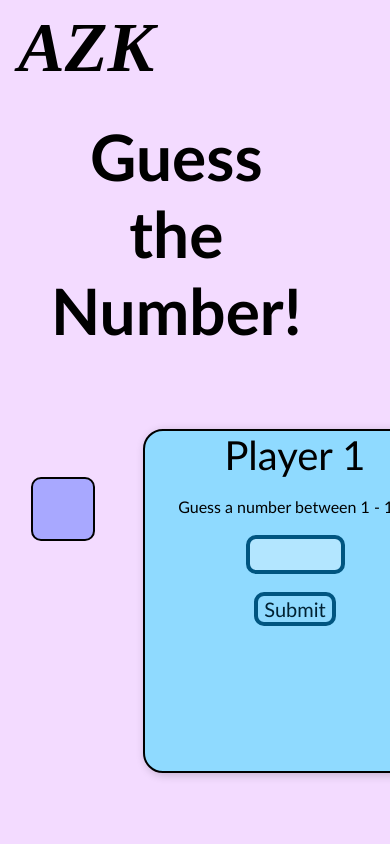
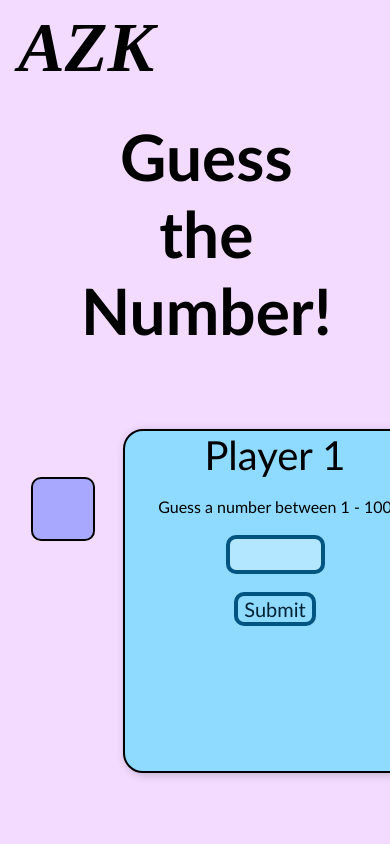
Before and after one commit to aribazia77-droid/aribazia77.github.io, a plain HTML site: page guess2.html in a window 390 px wide. Shown: the top 844 px of the page. Drawn offline with Linux system fonts and the light colour scheme.

Commit message:
Update guess2.css

```diff
--- a/guess2.css
+++ b/guess2.css
@@ -325,6 +325,14 @@ a{     /* link inside the startgamebtn */
         width:90%;
         display: block;
     }
+    #heading2{
+        font-size:4em;
+        margin:30px;
+        font-family:'Trebuchet MS';
+        text-align:center;
+        position:relative;
+        left:30px;
+    }
     .heading2{
         text-align:center;
     }
@@ -338,7 +346,7 @@ a{     /* link inside the startgamebtn */
         border: black 2px solid;
         border-radius:20px;
         position:relative;
-        left:55px;
+        left:35px;
         /*transform: translateX(50%); /* moves the element 50% of its own width to the RIGHT */
         /*transform: translateY(50%); /* moves the element 50% of its own height DOWNWARD */
         /* the first one (X) moves right and the second one (Y) moves down */
@@ -351,7 +359,7 @@ a{     /* link inside the startgamebtn */
         border: black 2px solid;
         border-radius:20px;
         position:relative;
-        left:55px;
+        left:35px;
         /* the first one (X) moves right and the second one (Y) moves down */
         box-shadow: 2px 2px 10px rgba(0,0,0,0.2);
         background-color:hsl(200, 100%, 78%);
```
